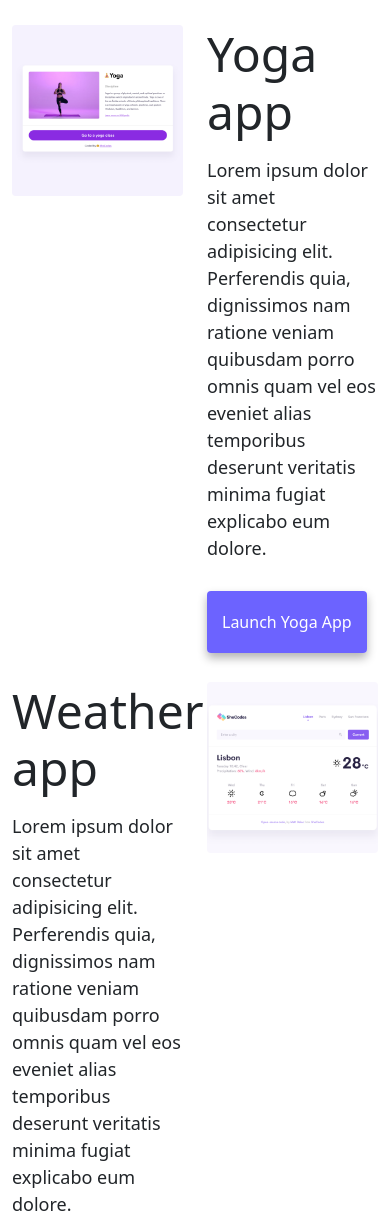
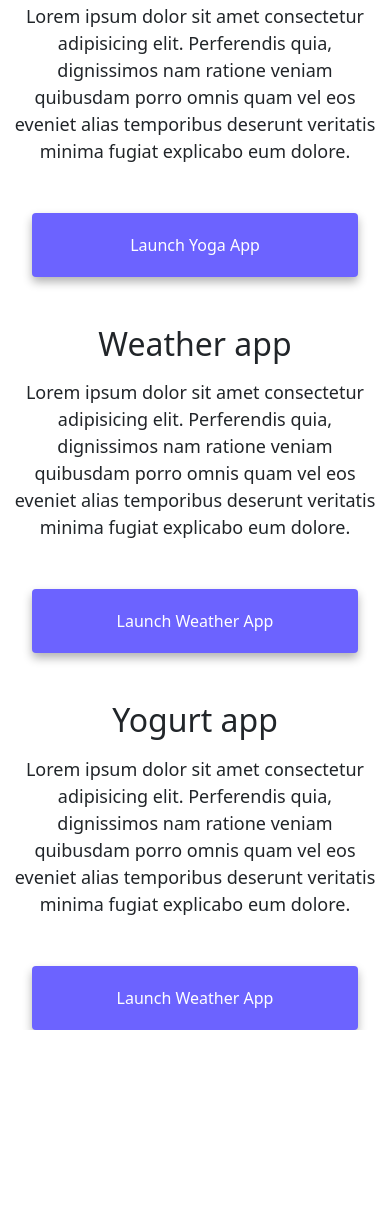
Before and after one commit to Mel-Lowe/week3homework, a plain HTML site: page index.html in a window 390 px wide. Shown: the part 499-1720 px from the top of the page. After the commit the page ends 1529 px from the top, so only its background shows below. Drawn offline with nearby package versions, Linux system fonts and the light colour scheme.

Commit message:
made images and links mobile responsive

```diff
--- a/index.html
+++ b/index.html
@@ -4,7 +4,7 @@
     <meta charset="UTF-8" />
     <meta http-equiv="X-UA-Compatible" content="IE=edge" />
     <meta name="viewport" content="width=device-width, initial-scale=1.0" />
-    <title>[YOUR NAME]</title>
+    <title>Mel Lowe - Homepage</title>
     <link
       href="https://cdn.jsdelivr.net/npm/bootstrap@5.0.0-beta2/dist/css/bootstrap.min.css"
       rel="stylesheet"
@@ -59,10 +59,10 @@
     </div>
     <div class="container">
       <div class="row">
-        <div class="col-6">
-          <img src="images/yoga.png" class="img-fluid rounded" />
+        <div class="col-sm-6">
+          <img src="images/yoga.png" class="img-fluid rounded homepage-img" />
         </div>
-        <div class="col-6">
+        <div class="col-sm-6">
           <h2 class="mb-3">Yoga app</h2>
           <p>
             Lorem ipsum dolor sit amet consectetur adipisicing elit. Perferendis
@@ -71,12 +71,12 @@
             explicabo eum dolore.
           </p>
           <div class="mt-5">
-            <a href="#" class="primary-link">Launch Yoga App</a>
+            <a href="#" class="primary-link project-link">Launch Yoga App</a>
           </div>
         </div>
       </div>
       <div class="row mt-5">
-        <div class="col-6">
+        <div class="col-sm-6">
           <h2 class="mb-3">Weather app</h2>
           <p>
             Lorem ipsum dolor sit amet consectetur adipisicing elit. Perferendis
@@ -85,18 +85,21 @@
             explicabo eum dolore.
           </p>
           <div class="mt-5">
-            <a href="#" class="primary-link">Launch Weather App</a>
+            <a href="#" class="primary-link project-link">Launch Weather App</a>
           </div>
         </div>
-        <div class="col-6">
-          <img src="images/weather.png" class="img-fluid rounded" />
+        <div class="col-sm-6">
+          <img
+            src="images/weather.png"
+            class="img-fluid rounded homepage-img"
+          />
         </div>
       </div>
       <div class="row mt-5">
-        <div class="col-6">
-          <img src="images/yogurt.png" class="img-fluid rounded" />
+        <div class="col-sm-6">
+          <img src="images/yogurt.png" class="img-fluid rounded homepage-img" />
         </div>
-        <div class="col-6">
+        <div class="col-sm-6">
           <h2 class="mb-3">Yogurt app</h2>
           <p>
             Lorem ipsum dolor sit amet consectetur adipisicing elit. Perferendis
@@ -105,7 +108,7 @@
             explicabo eum dolore.
           </p>
           <div class="mt-5">
-            <a href="#" class="primary-link">Launch Weather App</a>
+            <a href="#" class="primary-link project-link">Launch Weather App</a>
           </div>
         </div>
       </div>
--- a/style.css
+++ b/style.css
@@ -86,3 +86,24 @@ p {
 .email-link:hover {
   text-decoration: underline;
 }
+
+@media (max-width: 576px) {
+  .homepage-img {
+    display: none;
+  }
+  .project-link {
+    display: block;
+    text-align: center;
+    margin: 0 20px;
+  }
+  h1 {
+    font-size: 48px;
+  }
+  h2 {
+    font-size: 32px;
+    text-align: center;
+  }
+  p {
+    text-align: center;
+  }
+}
```
Also changed, not shown: about.html (+1 -1 lines).
